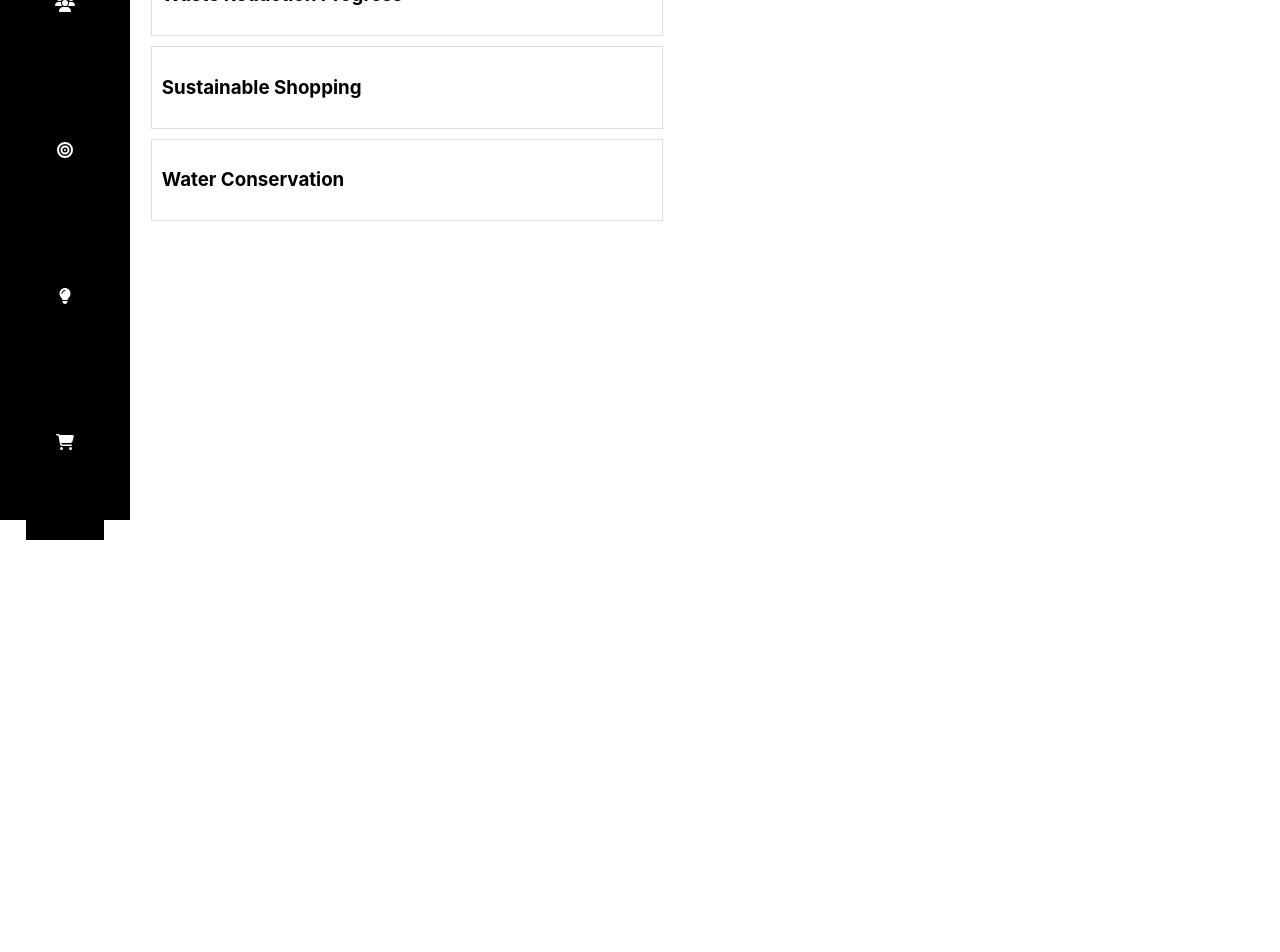
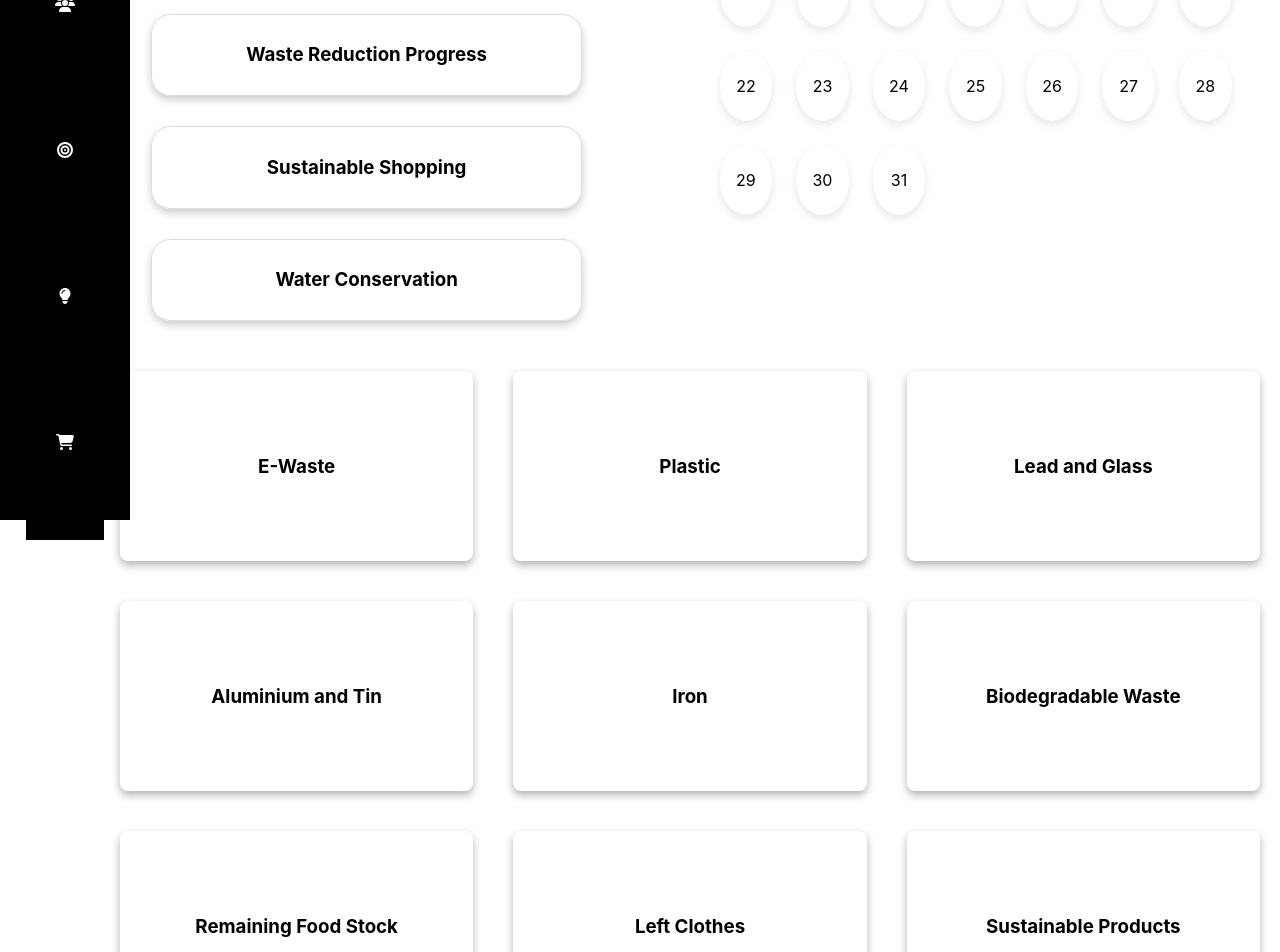
Before and after one commit to shubhusion/Ecostride, a React (Create React App) app in the folder front/: page / in a window 1280 px wide. Shown: the part 320-1272 px from the top of the page. Before the commit the page ends 800 px from the top, so only its background shows below. Built offline with nearby package versions, Linux system fonts and the light colour scheme.

Commit message:
MarketPlace Section created and action & calendar updated

```diff
--- a/front/src/components/Home.jsx
+++ b/front/src/components/Home.jsx
@@ -3,6 +3,7 @@ import React from 'react';
 import Calendar from './Calendar';
 import Sidebar from './Sidebar';
 import ActionSections from './Action';
+import Market from './market';
 
 import './home.css'; // Add this import for your main styling
 
@@ -20,6 +21,7 @@ const Home = () => {
           </div>
         </div>
       </div>
+      <Market />
     </>
   );
 };
--- a/front/src/components/action.css
+++ b/front/src/components/action.css
@@ -1,12 +1,31 @@
+/* action.css */
 .action-sections-container {
   display: flex;
   flex-direction: column;
   width: 45%;
+  gap: 20px;
 }
 
 .action-section {
+  width: 80%;
+
   flex: 1;
   padding: 10px;
   border: 1px solid #ddd;
+  border-radius: 20px;
   margin-bottom: 10px;
+  cursor: pointer;
+  transition: background-color 0.3s ease, box-shadow 0.3s ease, transform 0.3s ease;
+
+  /* Center text */
+  display: flex;
+  align-items: center;
+  justify-content: center;
+  box-shadow: 0 4px 8px rgba(0, 0, 0, 0.2);
 }
+
+.action-section:hover {
+  background-color: #f0f0f0; /* Light background color on hover */
+  box-shadow: 0 4px 8px rgba(0, 0, 0, 0.8); /* Shadow effect */
+  transform: scale(1.1); /* Bigger on hover */
+}
--- a/front/src/components/calendar.css
+++ b/front/src/components/calendar.css
@@ -1,4 +1,6 @@
 /* calendar.css */
+
+/* Common styles for all screen sizes */
 .calendar-container {
   width: 45%;
 }
@@ -6,30 +8,37 @@
 .calendar-layout {
   display: grid;
   grid-template-columns: repeat(7, 1fr);
-    gap: 5px;
+  gap: 24px;
+  align-items: center;
+  justify-content: space-around;
 }
 
 .calendar-date {
   display: flex;
   align-items: center;
   justify-content: center;
-    height: 40px;
+  height: 70px;
   cursor: pointer;
-    border: 1px solid #ddd;
-    transition: background-color 0.3s ease;
-
-    &:hover {
-      background-color: #f0f0f0;
+  border: none;
+  background-color: transparent;
+  border-radius: 50%;
+  transition: background-color 0.3s ease, box-shadow 0.3s ease;
+  box-shadow: 0 4px 8px rgba(0, 0, 0, 0.1);
 }
 
-    &.has-content {
+.calendar-date:hover {
+  background-color: #e0e0e0;
+  box-shadow: 0 8px 16px rgba(0, 0, 0, 0.2);
+  transform: scale(1.3);
+}
+
+.has-content {
   background-color: #a0d3e8;
 }
 
-    &.selected {
+.selected {
   background-color: #68b684;
   color: #fff;
-    }
 }
 
 .selected-date-info {
@@ -38,3 +47,20 @@
   background-color: #f0f0f0;
   border: 1px solid #ddd;
 }
+
+/* Responsive adjustments */
+@media only screen and (max-width: 768px) {
+  .calendar-date {
+    height: 50px; /* Adjust height for smaller screens */
+  }
+
+  .calendar-layout {
+    gap: 3px; /* Adjust gap for smaller screens */
+  }
+}
+
+@media only screen and (max-width: 480px) {
+  .calendar-date {
+    height: 40px; /* Further adjust height for even smaller screens */
+  }
+}
--- /dev/null
+++ b/front/src/components/market.css
@@ -0,0 +1,29 @@
+/* market.css */
+.market-container {
+    display: grid;
+    grid-template-columns: repeat(3, 1fr);
+    grid-template-rows: repeat(3, 1fr);
+    gap: 40px;
+    margin-top: 20px;
+    margin-left: 120px;
+    margin-right: 20px;
+    margin-bottom: 40px;
+  }
+
+  .market-card {
+    display: flex;
+    align-items: center;
+    justify-content: center;
+    height: 150px;
+    background-color: #fff;
+    padding: 20px;
+    border-radius: 8px;
+    box-shadow: 0 4px 8px rgba(0, 0, 0, 0.3);
+    transition: transform 0.3s ease, box-shadow 0.3s ease;
+    cursor: pointer;
+  }
+
+  .market-card:hover {
+    transform: scale(1.1);
+    box-shadow: 0 8px 16px rgba(0, 0, 0, 0.8);
+  }
--- /dev/null
+++ b/front/src/components/market.jsx
@@ -0,0 +1,31 @@
+// Market.jsx
+import React from 'react';
+import './market.css'; // Add this import for market styling
+
+const categories = [
+  'E-Waste',
+  'Plastic',
+  'Lead and Glass',
+  'Aluminium and Tin',
+  'Iron',
+  'Biodegradable Waste',
+  'Remaining Food Stock',
+  'Left Clothes',
+  'Sustainable Products',
+  // Add more categories as needed
+];
+
+const Market = () => {
+  return (
+    <div className="market-container">
+      {categories.map((category, index) => (
+        <div key={index} className="market-card">
+          <h3>{category}</h3>
+          {/* Add content and styling for this card */}
+        </div>
+      ))}
+    </div>
+  );
+};
+
+export default Market;
--- a/front/src/components/sidebar.css
+++ b/front/src/components/sidebar.css
@@ -20,7 +20,7 @@
 
   .sidebar-option span {
     opacity: 0; /* Initially hide the title */
-    transition: opacity 0.3s ease;
+    transition: opacity 0.4s ease;
   }
 
   .sidebar-option:hover span {
```
Lines whose indentation alone changed are shown as unchanged.
